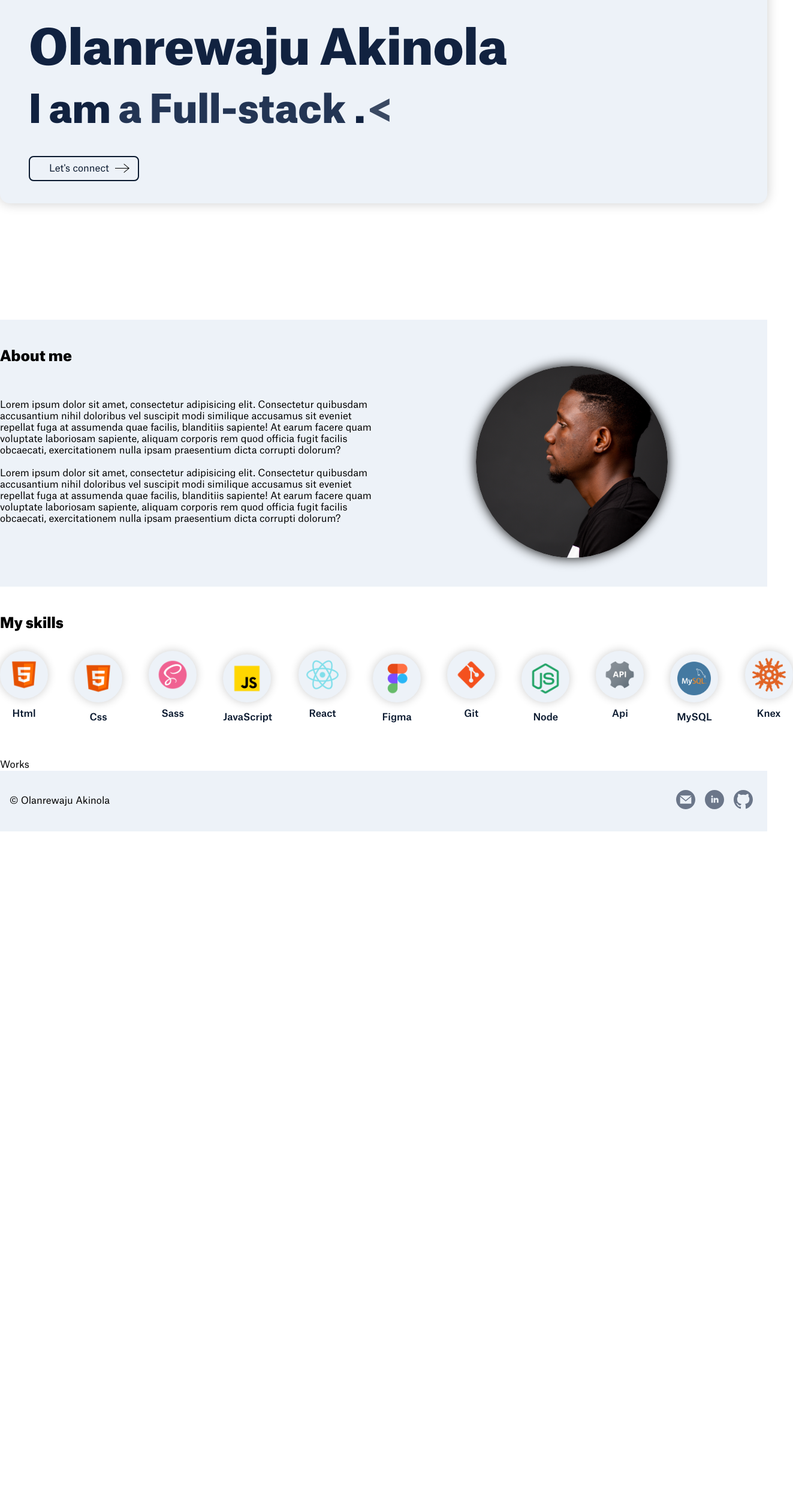
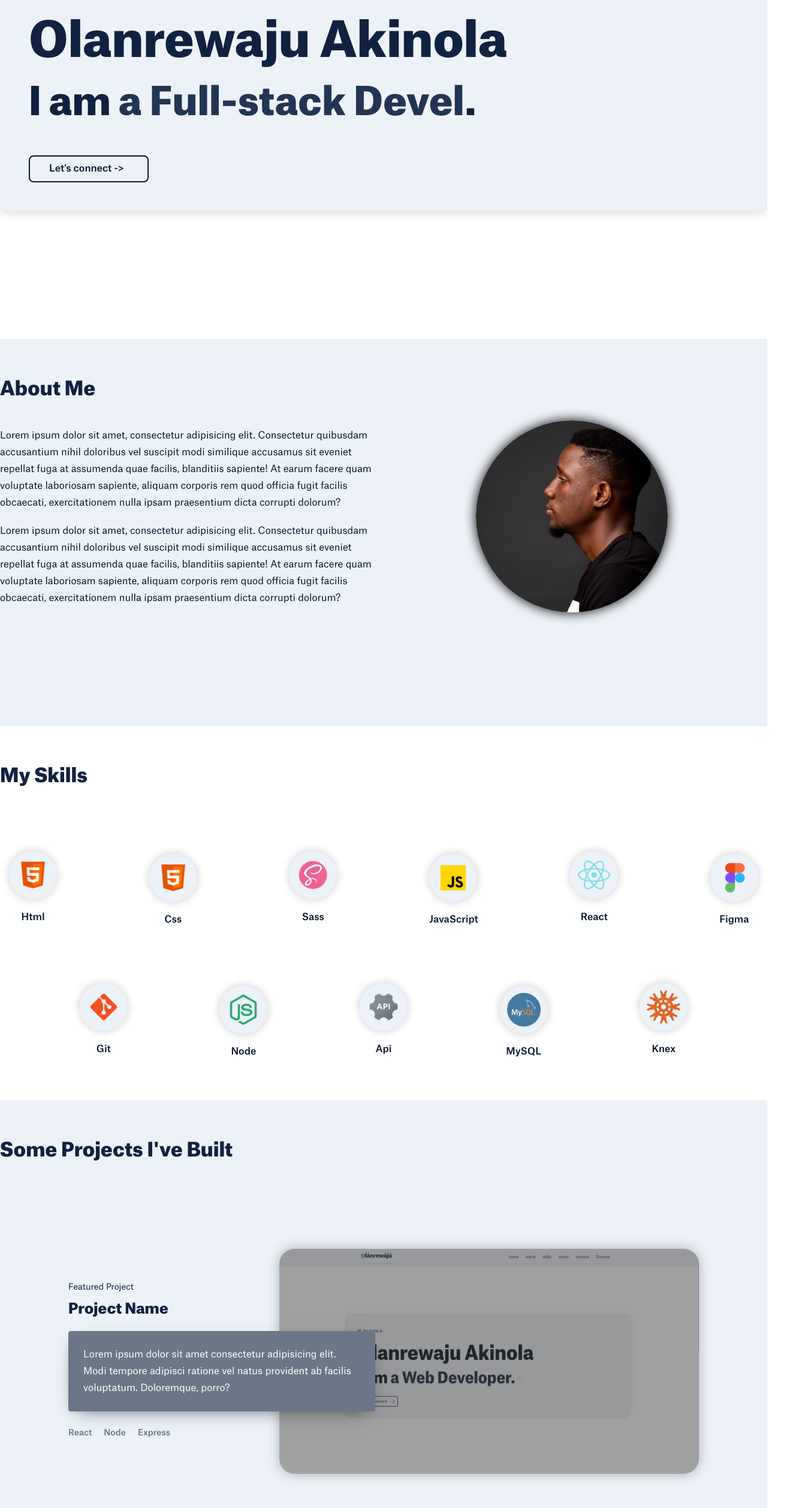
Before and after one commit to Olanrewaju-Ak/olanrewaju-akinola-portfolio, a React (Create React App) app: page / in a window 1280 px wide. Shown: the part 283-2797 px from the top of the page at 60% size, 1323 px wide, since content can reach past the window. Before the commit the page ends 1669 px from the top, so only its background shows below. Built offline with nearby package versions, Linux system fonts and the light colour scheme.

Commit message:
styling progess on all sections

```diff
--- a/src/components/about/About.js
+++ b/src/components/about/About.js
@@ -7,11 +7,11 @@ const About = () => {
 		<section className="about" id="about">
 			<div className="about__container">
 				<div className="about__header">
-					<h1>About me</h1>
+					<h1 className="about__header--text">About Me</h1>
 				</div>
 				<div className="about__content">
 					<div className="about__right-side">
-						<p>
+						<p className="paragraph">
 							Lorem ipsum dolor sit amet, consectetur adipisicing elit. Consectetur
 							quibusdam accusantium nihil doloribus vel suscipit modi similique
 							accusamus sit eveniet repellat fuga at assumenda quae facilis,
@@ -20,7 +20,7 @@ const About = () => {
 							exercitationem nulla ipsam praesentium dicta corrupti dolorum?
 						</p>
 						<br />
-						<p>
+						<p className="paragraph">
 							Lorem ipsum dolor sit amet, consectetur adipisicing elit. Consectetur
 							quibusdam accusantium nihil doloribus vel suscipit modi similique
 							accusamus sit eveniet repellat fuga at assumenda quae facilis,
--- a/src/components/about/About.scss
+++ b/src/components/about/About.scss
@@ -5,21 +5,23 @@
 .about {
 	flex: 1;
 	width: 100%;
-	// height: 100vh;
+	margin-top: 2rem;
+
 	// display: flex;
-	// justify-content: center;
+	// align-items: center;
+	min-height: 40.3125rem;
 	background-color: $primary-color;
 
 	&__container {
 		max-width: 80rem;
 		margin: 0 auto;
-		padding: 3rem 0;
+		// padding: 3rem 0;
 		display: flex;
 		flex-direction: column;
 		align-items: flex-start;
 		justify-content: center;
-		height: 100%;
-		width: 100%;
+
+		// width: 100%;
 	}
 
 	&__content {
@@ -48,4 +50,17 @@
 		border-radius: 50%;
 		box-shadow: 0 0 20px rgba(0, 0, 0, 1);
 	}
+
+	&__header {
+		&--text {
+			color: $light-navyblue-color;
+			@include desktopPageHeader;
+			margin: 4rem 0 2rem;
+		}
+	}
 }
+
+.paragraph {
+	@include desktopBodyLarge;
+	color: $navyblue-color;
+}
--- a/src/components/footer/Footer.scss
+++ b/src/components/footer/Footer.scss
@@ -3,7 +3,7 @@
 @use "../../styles/partials/mixins" as *;
 
 .footer {
-	background-color: $primary-color;
+	// background-color: $primary-color;
 	width: 100%;
 
 	&__container {
--- a/src/components/header/Header.scss
+++ b/src/components/header/Header.scss
@@ -1,6 +1,109 @@
 @use "../../styles/partials/colors" as *;
 @use "../../styles/partials/breakpoints" as breakpoint;
 @use "../../styles/partials/mixins" as *;
+
+.header {
+	background-color: $primary-color;
+	// opacity: 0.5;
+	width: 100%;
+	// text-align: center;
+	backdrop-filter: blur(4px);
+	-webkit-backdrop-filter: blur(4px);
+	position: fixed;
+	z-index: 99999;
+	top: 0;
+	box-shadow: 0 0 20px rgba(0, 0, 0, 0.2);
+	transition: all 0.3s ease-in-out;
+
+	&__container {
+		max-width: 80rem;
+		margin: 0 auto;
+		display: flex;
+		align-items: center;
+		justify-content: space-between;
+		padding: 1rem 4rem;
+	}
+}
+
+.navbar {
+	&__logo {
+		color: $light-navyblue-color;
+		display: flex;
+		justify-content: center;
+		align-items: center;
+	}
+
+	&__list {
+		flex: 0.5;
+		display: flex;
+		align-items: center;
+		justify-content: center;
+		// &-mobile {
+		// 	display: flex;
+		// }
+
+		&-item {
+			margin: 0 1rem;
+			display: flex;
+			align-items: center;
+			flex-direction: column;
+			cursor: pointer;
+
+			&--active {
+				text-decoration: none;
+				width: 100%;
+				display: flex;
+				align-items: center;
+				justify-content: center;
+				padding-bottom: 0.25;
+				color: $navyblue-color;
+				border-bottom: 3px solid $white-color;
+			}
+
+			div {
+				width: 0.3125rem;
+				height: 0.3125rem;
+				background: transparent;
+				border-radius: 50%;
+
+				margin-bottom: 5px;
+			}
+
+			&:hover {
+				div {
+					background: $navyblue-color;
+				}
+			}
+		}
+	}
+	&__link {
+		text-decoration: none;
+		// flex-direction: column;
+		color: $gray-color;
+		font-weight: 500;
+
+		transition: all 0.3s ease-in-out;
+
+		&--active {
+			text-decoration: none;
+			width: 100%;
+			display: flex;
+			align-items: center;
+			justify-content: center;
+			padding-bottom: 0.25;
+			color: $navyblue-color;
+			border-bottom: 3px solid $white-color;
+		}
+
+		&:hover {
+			color: $lightest-navyblue-color;
+		}
+	}
+
+	&__mobile-menu {
+		display: none;
+	}
+}
 
 /*  Mobile */
 @include breakpoint.small {
@@ -135,6 +238,7 @@
 		position: fixed;
 		z-index: 99999;
 		top: 0;
+		box-shadow: 0 0 20px rgba(0, 0, 0, 0.2);
 		transition: all 0.3s ease-in-out;
 
 		&__container {
--- a/src/components/hero/Hero.js
+++ b/src/components/hero/Hero.js
@@ -2,7 +2,7 @@ import React from "react";
 import { useTypewriter, Cursor } from "react-simple-typewriter";
 
 import "./Hero.scss";
-import arrow from "../../assets/icons/arrow_back-24px.svg";
+import arrow from "../../assets/icons/iconmonstr-arrow-right-thin.svg";
 
 const Hero = () => {
 	const [text] = useTypewriter({
@@ -17,7 +17,7 @@ const Hero = () => {
 		deleteSpeed: 50
 	});
 	return (
-		<section className="hero">
+		<section className="hero" id="home">
 			<div className="hero__container">
 				<div className="hero__content">
 					<p className="hero__content--intro">Hi, my name is</p>
@@ -29,7 +29,7 @@ const Hero = () => {
 						</span>
 					</h2>
 					<a className="connect-btn" href="#">
-						Let's connect
+						<p>Let's connect -&gt;</p>
 					</a>
 				</div>
 			</div>
--- a/src/components/hero/Hero.scss
+++ b/src/components/hero/Hero.scss
@@ -50,22 +50,21 @@
 
 	.connect {
 		&-btn {
-			background-image: url("../../assets/icons/iconmonstr-arrow-right-thin.svg");
-			background-color: transparent;
-			background-position-x: 142px;
-			background-position-y: center;
-			background-repeat: no-repeat;
-			// width: 9.375rem;
+			width: 12.5rem;
 			// height: 2.5rem;
-			padding: 0.7rem 3rem 0.7rem 2rem;
+			padding: 0.7rem 2rem 0.7rem 2rem;
 			color: $navyblue-color;
+			font-weight: 500;
 			border: 2px solid $navyblue-color;
 			border-radius: 0.5rem;
 			font-family: "atlasgrotesk";
 			align-items: center;
+			display: flex;
+			align-items: center;
 
 			&:hover {
 				box-shadow: inset 200px 0 0 0 $navyblue-color;
+
 				color: #fff;
 				transition: all 0.3s ease-in-out;
 			}
--- a/src/components/skills/Skills.js
+++ b/src/components/skills/Skills.js
@@ -19,7 +19,7 @@ const Skills = () => {
 		<section className="skills" id="skills">
 			<div className="skills__container">
 				<div className="skills__header">
-					<h2>My skills</h2>
+					<h2 className="skills__header--text">My Skills</h2>
 				</div>
 				<div className="skills__content">
 					<div className="skill__item bouncer wave-div">
--- a/src/components/skills/Skills.scss
+++ b/src/components/skills/Skills.scss
@@ -5,9 +5,7 @@
 .skills {
 	flex: 1;
 	width: 100%;
-
 	// height: 100vh;
-
 	// display: flex;
 	// justify-content: center;
 
@@ -20,36 +18,31 @@
 		justify-content: center;
 		height: 100%;
 		width: 100%;
-		padding: 3rem 0;
+		// padding: 3rem 0;
 	}
 
 	&__content {
 		flex: 1;
+		width: 100%;
 		display: flex;
-		justify-content: flex-start;
+		justify-content: center;
 		align-items: center;
 		margin-top: 3rem;
-		// flex-wrap: wrap;
-		gap: 5%;
+		flex-wrap: wrap;
+		gap: 12%;
 	}
 
-	// &__profile-image {
-	// 	background-color: gray;
-	// 	background: url("../../assets/images/bg.jpg");
-	// 	background-size: cover;
-	// 	background-repeat: repeat;
-	// 	background-position: center;
-	// 	height: 20rem;
-	// 	width: 20rem;
-	// 	border-radius: 50%;
-	// 	box-shadow: 0 0 20px rgba(0, 0, 0, 1);
-	// }
+	&__header--text {
+		color: $light-navyblue-color;
+		@include desktopPageHeader;
+		margin: 4rem 0 2rem;
+	}
 
 	.skill {
 		&__item {
 			flex-direction: column;
 			text-align: center;
-
+			margin: 2rem 0 4rem;
 			transition: all 0.3s ease-in-out;
 
 			&-icon {
@@ -70,8 +63,8 @@
 
 			&-name {
 				color: $navyblue-color;
+				@include desktopBodyLarge;
 				margin-top: 1rem;
-				font-size: 1rem;
 				font-weight: 500;
 			}
 
@@ -166,7 +159,7 @@
 		transform: translateY(0);
 	}
 	50% {
-		transform: translateY(-30px);
+		transform: translateY(-10px);
 	}
 	100% {
 		transform: translateY(0);
--- a/src/components/works/Works.js
+++ b/src/components/works/Works.js
@@ -2,8 +2,101 @@ import React from "react";
 
 import "./Works.scss";
 
+import pr from "../../assets/images/pr.jpg";
+
 const Works = () => {
-	return <div>Works</div>;
+	return (
+		<section className="works">
+			<div className="works__container">
+				<div className="works__header">
+					<h2 className="works__header--text">Some Projects I've Built</h2>
+				</div>
+				<div className="works__content">
+					<div className="project">
+						<div className="project__content">
+							<p className="project__overline">Featured Project</p>
+							<h4 className="project__title">Project Name</h4>
+							<div className="project__description">
+								<p>
+									Lorem ipsum dolor sit amet consectetur adipisicing elit. Modi
+									tempore adipisci ratione vel natus provident ab facilis
+									voluptatum. Doloremque, porro?
+								</p>
+							</div>
+							<ul className="project__tech-list">
+								<li className="project__tech-list--item">React</li>
+								<li className="project__tech-list--item">Node</li>
+								<li className="project__tech-list--item">Express</li>
+							</ul>
+							<div className="project__links">
+								<a href=""></a>
+								<a href=""></a>
+							</div>
+						</div>
+						<div className="project__image">
+							<a href="#">
+								<img src={pr} alt="project 1" className="project__image--img" />
+							</a>
+						</div>
+					</div>
+					<div className="project project--reversed">
+						<div className="project__content">
+							<p className="project__overline">Featured Project</p>
+							<h4 className="project__title">Project Name</h4>
+							<div className="project__description">
+								<p>
+									Lorem ipsum dolor sit amet consectetur adipisicing elit. Modi
+									tempore adipisci ratione vel natus provident ab facilis
+									voluptatum. Doloremque, porro?
+								</p>
+							</div>
+							<ul className="project__tech-list">
+								<li className="project__tech-list--item">React</li>
+								<li className="project__tech-list--item">Node</li>
+								<li className="project__tech-list--item">Express</li>
+							</ul>
+							<div className="project__links">
+								<a href=""></a>
+								<a href=""></a>
+							</div>
+						</div>
+						<div className="project__image">
+							<a href="#">
+								<img src={pr} alt="project 1" className="project__image--img" />
+							</a>
+						</div>
+					</div>
+					<div className="project">
+						<div className="project__content">
+							<p className="project__overline">Featured Project</p>
+							<h4 className="project__title">Project Name</h4>
+							<div className="project__description">
+								<p>
+									Lorem ipsum dolor sit amet consectetur adipisicing elit. Modi
+									tempore adipisci ratione vel natus provident ab facilis
+									voluptatum. Doloremque, porro?
+								</p>
+							</div>
+							<ul className="project__tech-list">
+								<li className="project__tech-list--item">React</li>
+								<li className="project__tech-list--item">Node</li>
+								<li className="project__tech-list--item">Express</li>
+							</ul>
+							<div className="project__links">
+								<a href=""></a>
+								<a href=""></a>
+							</div>
+						</div>
+						<div className="project__image">
+							<a href="#">
+								<img src={pr} alt="project 1" className="project__image--img" />
+							</a>
+						</div>
+					</div>
+				</div>
+			</div>
+		</section>
+	);
 };
 
 export default Works;
--- a/src/components/works/Works.scss
+++ b/src/components/works/Works.scss
@@ -0,0 +1,126 @@
+@use "../../styles/partials/colors" as *;
+@use "../../styles/partials/breakpoints" as breakpoint;
+@use "../../styles/partials/mixins" as *;
+
+.works {
+	flex: 1;
+	width: 100%;
+	background-color: $primary-color;
+
+	&__container {
+		max-width: 80rem;
+		margin: 0 auto;
+		display: flex;
+		flex-direction: column;
+		align-items: flex-start;
+		justify-content: center;
+		height: 100%;
+		width: 100%;
+	}
+
+	&__content {
+		flex: 1;
+		display: flex;
+		flex-direction: column;
+		justify-content: flex-start;
+		align-items: center;
+		margin-top: 3rem;
+		gap: 5%;
+	}
+
+	&__header--text {
+		color: $light-navyblue-color;
+		@include desktopPageHeader;
+		margin: 4rem 0 2rem;
+	}
+
+	.project {
+		display: flex;
+		width: 100%;
+		justify-content: center;
+		align-items: center;
+		margin: 4rem 0 4rem;
+
+		&--reversed {
+			flex-direction: row-reverse;
+			justify-content: center;
+		}
+
+		&__content {
+			width: 40%;
+
+			// &:hover {
+			// 	filter: none;
+			// 	margin-right: 3.125rem;
+			// 	transition: all 0.3s ease-in-out;
+			// }
+		}
+		&__overline {
+			@include desktopLabelsLinksButtons;
+			margin: 0.625rem 0;
+			color: $light-navyblue-color;
+			font-weight: 400;
+		}
+		&__title {
+			@include desktopSubheader;
+			color: $light-navyblue-color;
+			margin: 0 0 1.25rem;
+			font-weight: 600;
+		}
+
+		&__description {
+			box-shadow: 0 10px 30px -15px rgba(2, 12, 27, 0.7);
+			transition: all 0.25s cubic-bezier(0.645, 0.045, 0.355, 1);
+			position: relative;
+			z-index: 2;
+			padding: 1.5625rem;
+			border-radius: 0.25rem;
+			background-color: $gray-color;
+			color: #fff;
+			@include desktopBodyLarge;
+		}
+
+		&__tech-list {
+			display: flex;
+			flex-wrap: wrap;
+			position: relative;
+			z-index: 2;
+			margin: 1.5625rem 0 0.625rem;
+			padding: 0;
+			list-style: none;
+
+			&--item {
+				@include desktopLabelsLinksButtons;
+				margin: 0px 20px 5px 0px;
+				color: $gray-color;
+				white-space: nowrap;
+			}
+		}
+
+		&__image {
+			width: 60%;
+			height: 23.4375rem;
+			max-width: 43.75rem;
+			display: block;
+			border-radius: 25px;
+			box-shadow: 0 0 20px rgba(0, 0, 0, 0.3);
+
+			filter: grayscale(50%) contrast(0.8) brightness(70%);
+			transition: opacity 2s ease-in-out 0s;
+
+			margin-left: -10rem;
+
+			&:hover {
+				filter: none;
+				margin-left: 3.125rem;
+				transition: all 0.3s ease-in-out;
+			}
+
+			&--img {
+				width: 100%;
+				height: 100%;
+				border-radius: 25px;
+			}
+		}
+	}
+}
```
Also changed, not shown: src/assets/images/pr.jpg (added).
